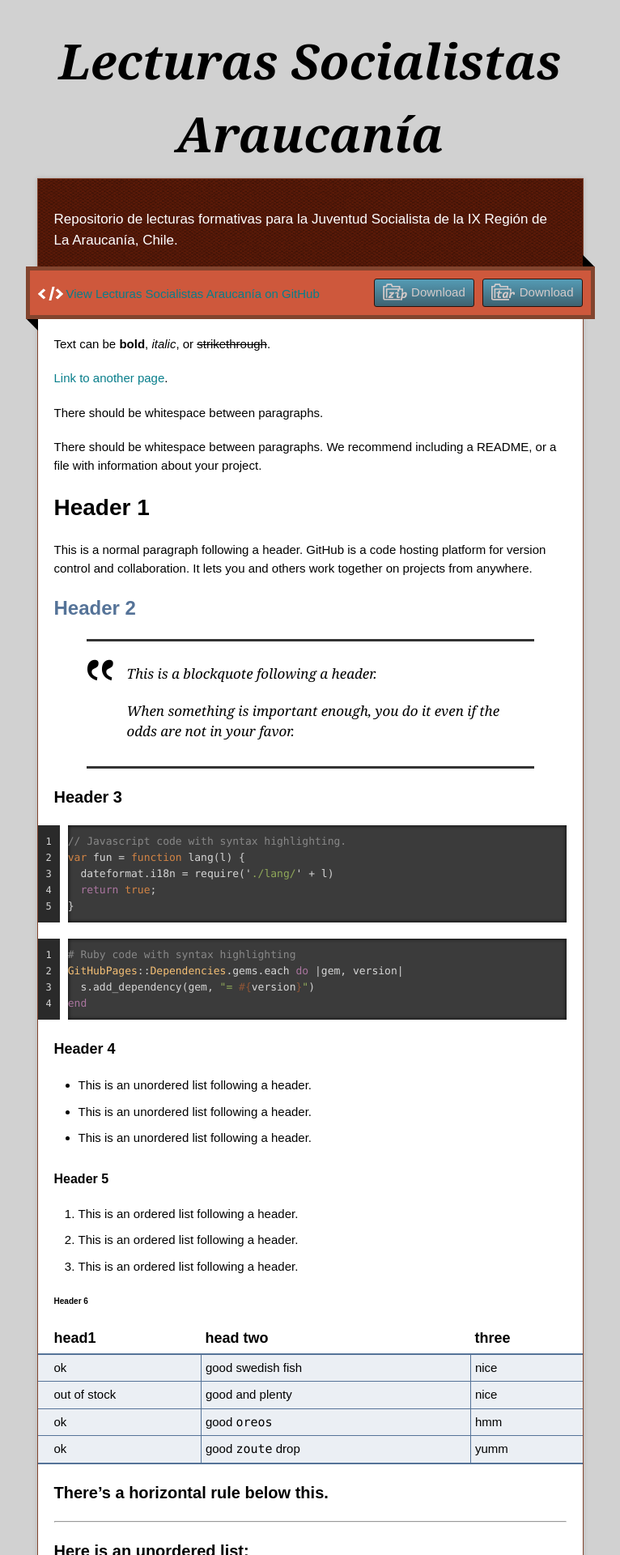
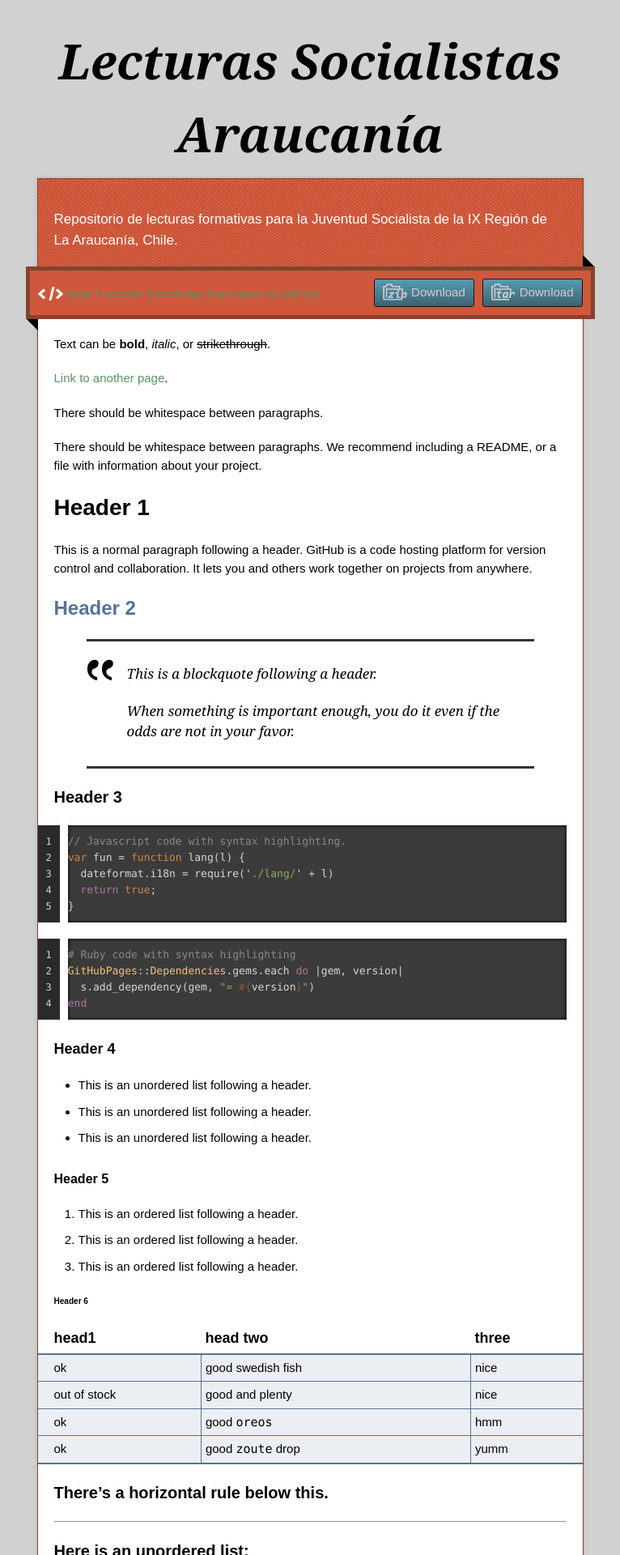
Before and after one commit to BUS-UFRO/Lecturas-Socialistas, a Jekyll site: the page built from index.md, in a window 1280 px wide. Shown: the top 1920 px of the page at 81% size, without its empty margins (257-1023 px from the left). Built offline with Jekyll 4.4.1, drawn with Linux system fonts in a browser that asks for light colours.

Commit message:
Cambia colores

```diff
--- a/_sass/jekyll-theme-time-machine.scss
+++ b/_sass/jekyll-theme-time-machine.scss
@@ -10,7 +10,7 @@ body {
 }
 
 a {
-  color: #087E8B;
+  color: #5a9367;
   text-decoration: none;
   transition: opacity ease-in-out 0.3s;
   -webkit-transition: opacity ease-in-out 0.3s;  /* Safari <=6.1, Android <= 4.3 */
```
Also changed, not shown: assets/images/pattern.png.
